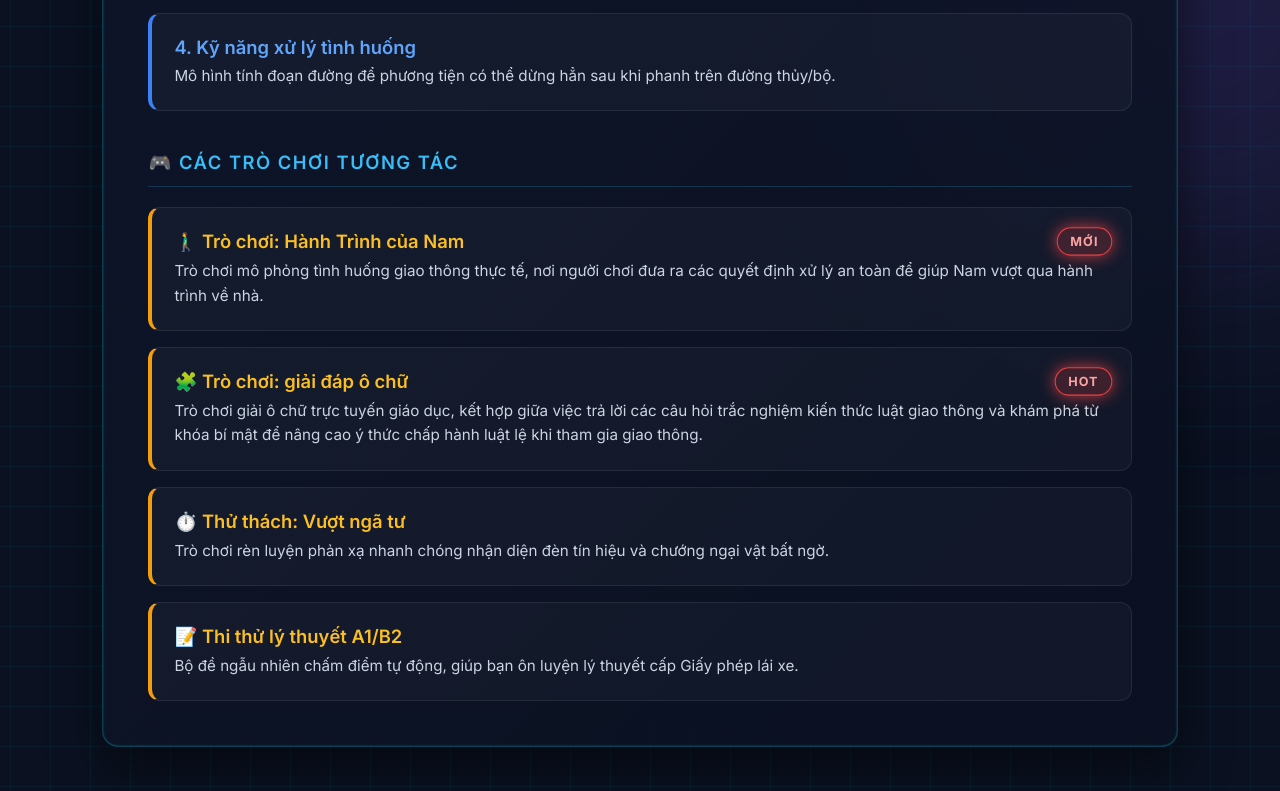
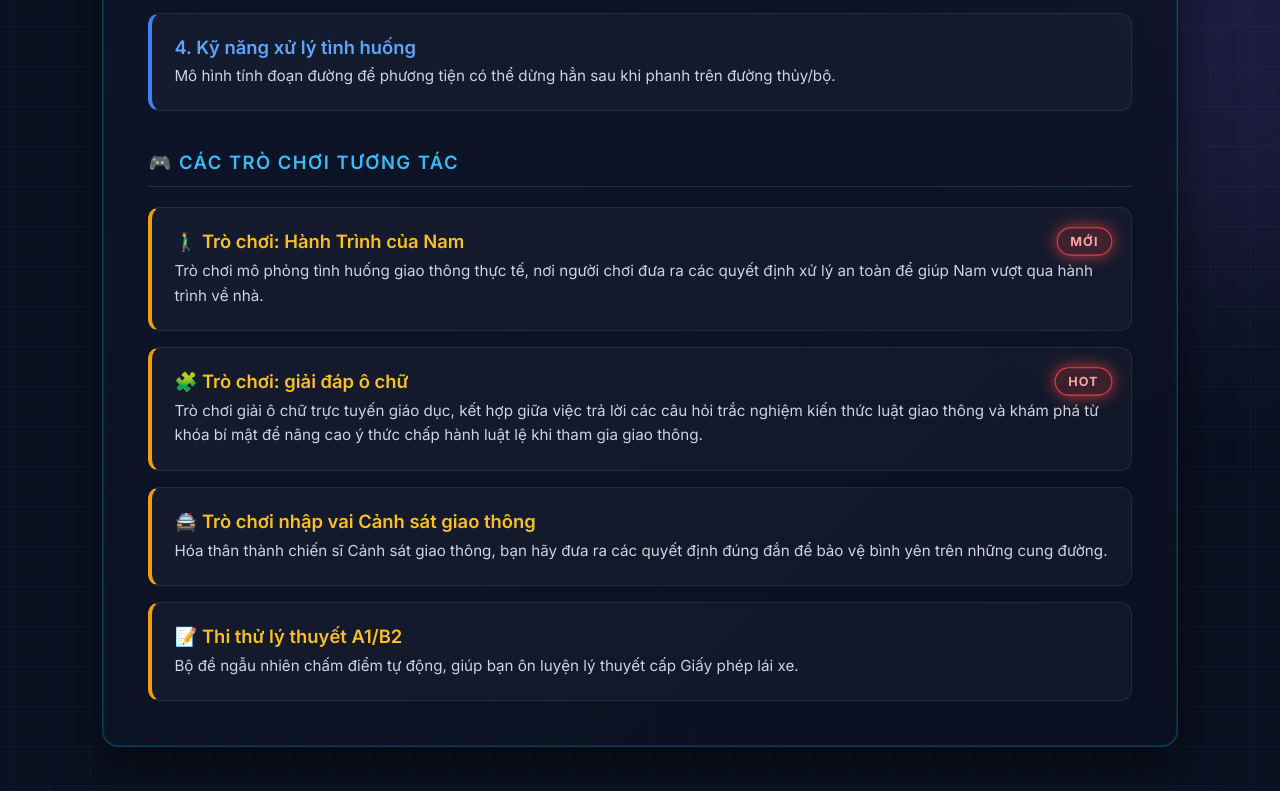
Before and after one commit to thiluongct-coder/tuyentruyen, a plain HTML site: page GiaoThong/index.html in a window 1280 px wide. Shown: the part 664-1455 px from the top of the page. Drawn offline with Linux system fonts and the light colour scheme.

Commit message:
Update index.html

```diff
--- a/GiaoThong/index.html
+++ b/GiaoThong/index.html
@@ -270,8 +270,8 @@
             </a>
 
             <a href="GameGiaoThong/ThuThachPhanXa.html" class="interactive-tag">
-                <div class="interactive-title">⏱️ Thử thách: Vượt ngã tư</div>
-                <div class="interactive-summary">Trò chơi rèn luyện phản xạ nhanh chóng nhận diện đèn tín hiệu và chướng ngại vật bất ngờ.</div>
+                <div class="interactive-title">🚔 Trò chơi nhập vai Cảnh sát giao thông</div>
+                <div class="interactive-summary">Hóa thân thành chiến sĩ Cảnh sát giao thông, bạn hãy đưa ra các quyết định đúng đắn để bảo vệ bình yên trên những cung đường.</div>
             </a>
 
             <a href="GameGiaoThong/ThiThuLyThuyet.html" class="interactive-tag">
```
